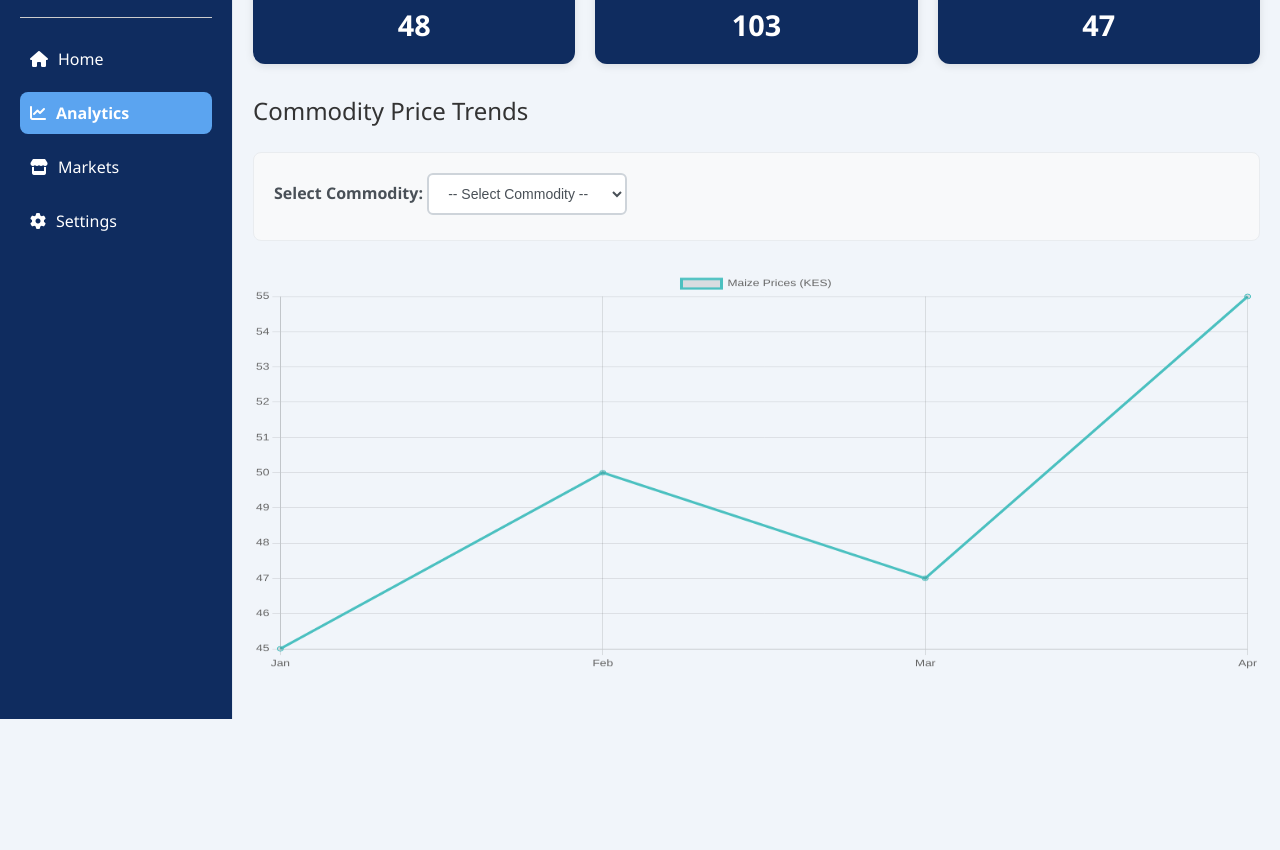
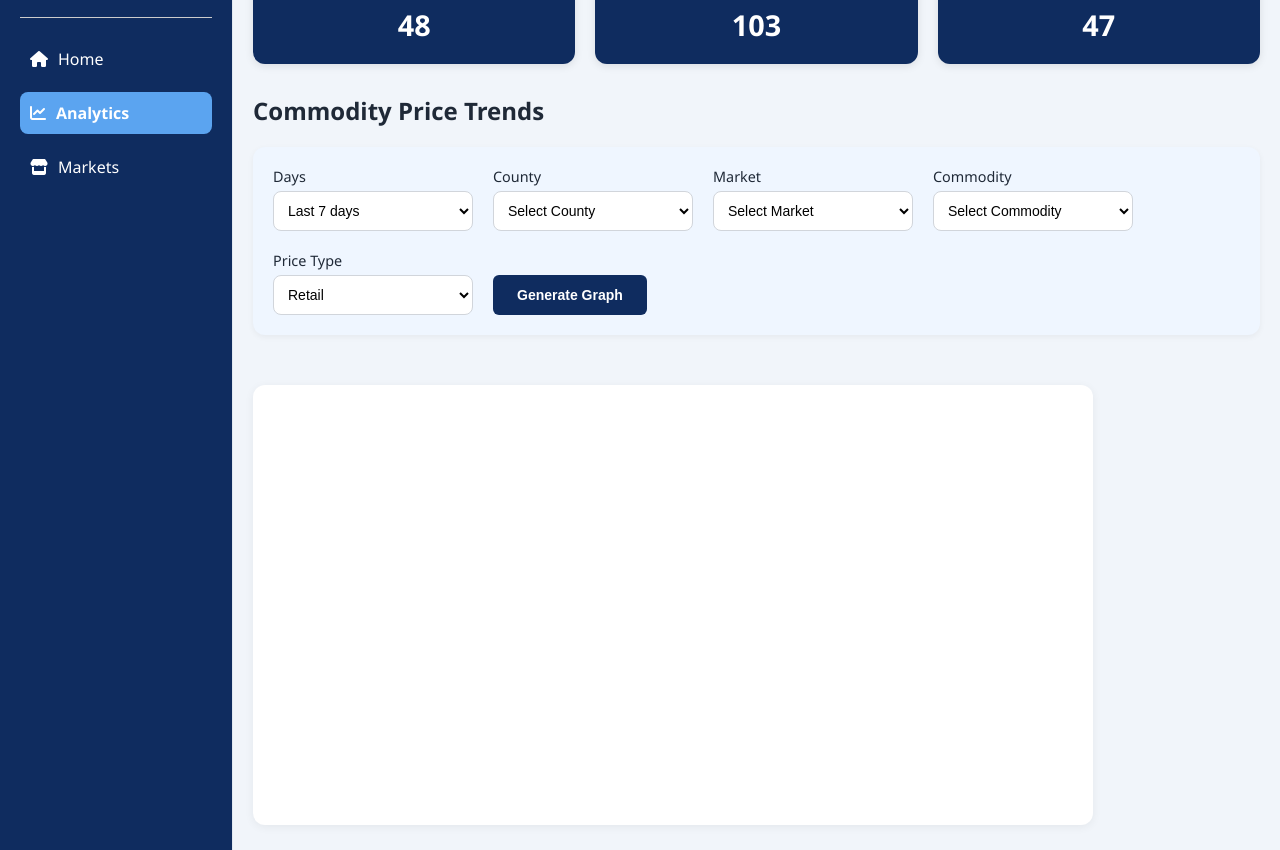
Before and after one commit to CynthiaGichuki/MaliYaLeo, a plain HTML site: page Dashboard/index.html in a window 1280 px wide. Both pictures are taken after a click on the item "Analytics". Shown: the part 81-931 px from the top of the page. Before the commit the page ends 800 px from the top, so only its background shows below. Drawn offline with nearby package versions, Linux system fonts and the light colour scheme.

Commit message:
feat: create analytics dashboard from history endpoint data

```diff
--- a/Dashboard/css/styles.css
+++ b/Dashboard/css/styles.css
@@ -1,7 +1,7 @@
 :root {
-  --primary-color: #0F2C5F;           /* Dark modern blue */
+  --primary-color: #0F2C5F;
   --primary-hover: #173C77;
-  --accent-color: #5BA4F0;            /* Pastel sky blue */
+  --accent-color: #5BA4F0;
   --accent-hover: #A8D0F7;
   --background-color: #F1F5FA;
   --highlight-color: #D8EAFE;
@@ -26,14 +26,13 @@ body {
 .sidebar {
   width: 15%;
   background: var(--primary-color);
-  color: #ffffff;
+  color: white;
   padding: 20px;
   border-right: 1px solid #e2e8f0;
 }
 
 .sidebar h1 {
   font-size: 1.8rem;
-  color: #ffffff;
   margin-bottom: 20px;
 }
 
@@ -57,12 +56,10 @@ body {
   align-items: center;
   gap: 10px;
   transition: background-color 0.3s;
-  color: #ffffff;
 }
 
 .sidebar ul li:hover {
-  background-color: var(--primary-color);
-  color: #ffffff;
+  background-color: var(--primary-hover);
 }
 
 .sidebar ul li.active {
@@ -96,7 +93,7 @@ header.search-header {
 }
 
 .summary-box {
- background: var(--primary-color);
+  background: var(--primary-color);
   color: white;
   flex: 1;
   padding: 20px;
@@ -155,7 +152,7 @@ form select {
 }
 
 form button {
-  padding: 10px;
+  padding: 15px;
   background-color: var(--primary-color);
   color: white;
   border: none;
@@ -165,6 +162,8 @@ form button {
   display: flex;
   justify-content: center;
   align-items: center;
+  align-self: center;
+  min-width: 150px;
 }
 
 form button:hover {
@@ -176,7 +175,6 @@ button.loading {
   cursor: not-allowed;
 }
 
-/* Spinner */
 .spinner {
   border: 4px solid var(--accent-hover);
   border-top: 4px solid var(--primary-color);
@@ -210,52 +208,72 @@ th {
 }
 
 .analytics-filters {
+  display: flex;
+  flex-wrap: wrap;
+  gap: 20px;
+  background: var(--form-bg);
+  border-radius: 12px;
+  padding: 20px;
+  box-shadow: 0 2px 6px rgba(0, 0, 0, 0.05);
   margin-bottom: 30px;
-  padding: 20px;
-  background: #f8f9fa;
-  border-radius: 8px;
-  border: 1px solid #e9ecef;
+  align-items: flex-end;
 }
 
-.analytics-filters label {
-  font-weight: 600;
-  margin-right: 15px;
-  color: #495057;
-  display: inline-block;
-  margin-bottom: 5px;
+.filter-group {
+  display: flex;
+  flex-direction: column;
+  flex: 1 1 200px;
+  max-width: 200px;
 }
 
-.analytics-filters select {
-  padding: 10px 15px;
-  border: 2px solid #ced4da;
+.filter-group label {
+  font-weight: 500;
+  margin-bottom: 5px;
+  font-size: 0.9rem;
+  color: var(--text-color);
+}
+
+.filter-group select {
+  padding: 10px;
+  border: 1px solid #d1d5db;
+  border-radius: 8px;
+  font-size: 14px;
+  background-color: white;
+  transition: border-color 0.3s, box-shadow 0.3s;
+}
+
+.filter-group select:focus {
+  border-color: var(--accent-color);
+  box-shadow: 0 0 0 3px rgba(91, 164, 240, 0.3);
+  outline: none;
+}
+
+.generate-btn {
+  padding: 12px 24px;
+  background-color: var(--primary-color);
+  color: white;
+  border: none;
   border-radius: 6px;
   font-size: 14px;
-  background-color: white;
-  color: #495057;
-  min-width: 200px;
-  transition: border-color 0.3s ease, box-shadow 0.3s ease;
+  font-weight: 600;
+  cursor: pointer;
+  transition: background-color 0.3s, transform 0.2s;
+  margin-top: 5px;
 }
 
-.analytics-filters select:focus {
-  outline: none;
-  border-color: #007bff;
-  box-shadow: 0 0 0 0.2rem rgba(0, 123, 255, 0.25);
-}
-
-.analytics-filters select:hover {
-  border-color: #adb5bd;
+.generate-btn:hover {
+  background-color: var(--primary-hover);
+  transform: translateY(-2px);
 }
 
 #marketChart {
   max-width: 100%;
   height: 400px !important;
+  background: white;
+  border-radius: 12px;
+  padding: 20px;
+  box-shadow: 0 2px 10px rgba(0,0,0,0.06);
   margin-top: 20px;
-}
-
-#analytics h2 {
-  margin-bottom: 25px;
-  color: #333;
-  font-weight: 300;
 }
 
 .markets-header {
--- a/Dashboard/index.html
+++ b/Dashboard/index.html
@@ -19,11 +19,10 @@
                 <li data-section="home"><i class="fa fa-home"></i> Home</li>
                 <li data-section="analytics"><i class="fa fa-chart-line"></i> Analytics</li>
                 <li data-section="markets"><i class="fa fa-store"></i> Markets</li>
-                <li><i class="fa fa-cog"></i> Settings</li>
+                <!-- <li><i class="fa fa-cog"></i> Settings</li> -->
             </ul>
         </div>
         <div class="content">
-
             <div class="dashboard-summary">
                 <div class="summary-box">
                     <h3>Total Commodities</h3>
@@ -40,7 +39,6 @@
             </div>
 
             <div id="home" class="section">
-
                 <section class="form-section">
                     <h2>Plan Your Market Budget</h2>
                     <form id="pricePredictionForm">
@@ -74,14 +72,48 @@
             <div id="analytics" class="section" style="display: none;">
                 <h2>Commodity Price Trends</h2>
                 <div class="analytics-filters">
-                    <label>Select Commodity:
+                    <div class="filter-group">
+                        <label for="analyticsDaysDropdown">Days</label>
+                        <select id="analyticsDaysDropdown">
+                            <option value="7">Last 7 days</option>
+                            <option value="30">Last 30 days</option>
+                            <option value="90">Last 90 days</option>
+                        </select>
+                    </div>
+
+                    <div class="filter-group">
+                        <label for="analyticsCountyDropdown">County</label>
+                        <select id="analyticsCountyDropdown">
+                            <option value="">Select County</option>
+                        </select>
+                    </div>
+
+                    <div class="filter-group">
+                        <label for="analyticsMarketDropdown">Market</label>
+                        <select id="analyticsMarketDropdown">
+                            <option value="">Select Market</option>
+                        </select>
+                    </div>
+
+                    <div class="filter-group">
+                        <label for="analyticsCommodityDropdown">Commodity</label>
                         <select id="analyticsCommodityDropdown">
-                            <option value="">-- Select Commodity --</option>
+                            <option value="">Select Commodity</option>
                         </select>
-                    </label>
                     </div>
+
+                    <div class="filter-group">
+                        <label for="priceType">Price Type</label>
+                        <select id="priceType">
+                            <option value="RetailUnitPrice">Retail</option>
+                            <option value="WholesaleUnitPrice">Wholesale</option>
+                        </select>
+                    </div>
+
+                    <button id="generateGraphBtn" class="generate-btn">Generate Graph</button>
+                </div>
+
                 <canvas id="marketChart" width="600" height="300"></canvas>
-
             </div>
 
             <div id="markets" class="section" style="display: none;">
@@ -115,27 +147,6 @@
             </div>
         </div>
     </div>
-    <script>
-        const ctx = document.getElementById('marketChart').getContext('2d');
-        const marketChart = new Chart(ctx, {
-            type: 'line',
-            data: {
-                labels: ['Jan', 'Feb', 'Mar', 'Apr'],
-                datasets: [{
-                    label: 'Maize Prices (KES)',
-                    data: [45, 50, 47, 55],
-                    borderColor: 'rgba(75, 192, 192, 1)',
-                    fill: false
-                }]
-            },
-            options: {
-                responsive: true,
-                plugins: {
-                    legend: { display: true }
-                }
-            }
-        });
-    </script>
 
     <!-- Section Toggle Logic -->
     <script>
@@ -212,26 +223,34 @@
             "West Pokot": ["Kapenguria", "Chepareria", "Sigor", "Ortum"]
         };
 
-        const countyDropdown = document.getElementById("countyDropdown");
-        const marketDropdown = document.getElementById("marketDropdown");
-
+        const countyDropdowns = [
+            document.getElementById("countyDropdown"),
+            document.getElementById("analyticsCountyDropdown")
+        ];
+        const marketDropdowns = [
+            document.getElementById("marketDropdown"),
+            document.getElementById("analyticsMarketDropdown")
+        ];
         // Populate county dropdown
         Object.keys(countyMarketMap).sort().forEach(county => {
+            countyDropdowns.forEach(dropdown => {
                 const option = document.createElement("option");
                 option.value = county;
                 option.textContent = county;
-            countyDropdown.appendChild(option);
+                dropdown.appendChild(option.cloneNode(true));
+            })
         });
 
         // Update markets when a county is selected
+        countyDropdowns.forEach((countyDropdown, index) => {
             countyDropdown.addEventListener("change", function () {
                 const selectedCounty = this.value;
                 const markets = countyMarketMap[selectedCounty] || [];
+                const marketDropdown = marketDropdowns[index];
 
                 // Clear previous market options
                 marketDropdown.innerHTML = '<option value="">-- Select Market --</option>';
 
-            // Populate markets for selected county
                 markets.forEach(market => {
                     const option = document.createElement("option");
                     option.value = market;
@@ -239,35 +258,43 @@
                     marketDropdown.appendChild(option);
                 });
             });
+        });
     </script>
 
     <script>
         let commodityMap = {};
-
         async function loadCommodityMap() {
             try {
                 const response = await fetch('commodity_map.json');
                 if (!response.ok) throw new Error("Failed to load commodity data");
-
                 commodityMap = await response.json();
             } catch (err) {
                 console.error("Error loading commodity map:", err);
             }
         }
 
-        async function setupCommodityDropdown() {
+        async function setupCommodityDropdowns() {
             await loadCommodityMap();
 
-            const countyDropdown = document.getElementById("countyDropdown");
-            const marketDropdown = document.getElementById("marketDropdown");
-            const commodityDropdown = document.getElementById("commodityDropdown");
+            const formPairs = [
+                {
+                    county: document.getElementById("countyDropdown"),
+                    market: document.getElementById("marketDropdown"),
+                    commodity: document.getElementById("commodityDropdown")
+                },
+                {
+                    county: document.getElementById("analyticsCountyDropdown"),
+                    market: document.getElementById("analyticsMarketDropdown"),
+                    commodity: document.getElementById("analyticsCommodityDropdown")
+                }
+            ];
 
+            formPairs.forEach(({ county, market, commodity }) => {
                 function updateCommodities() {
-                const selectedCounty = countyDropdown.value;
-                const selectedMarket = marketDropdown.value;
+                    const selectedCounty = county.value;
+                    const selectedMarket = market.value;
 
-                // Clear previous options
-                commodityDropdown.innerHTML = '<option value="">-- Select Commodity --</option>';
+                    commodity.innerHTML = '<option value="">-- Select Commodity --</option>';
 
                     if (
                         selectedCounty &&
@@ -276,36 +303,35 @@
                         commodityMap[selectedCounty][selectedMarket]
                     ) {
                         const commodities = commodityMap[selectedCounty][selectedMarket];
-
                         if (commodities.length > 0) {
-                        commodities.forEach(commodity => {
+                            commodities.forEach(commodityName => {
                                 const option = document.createElement("option");
-                            option.value = commodity;
-                            option.textContent = commodity;
-                            commodityDropdown.appendChild(option);
+                                option.value = commodityName;
+                                option.textContent = commodityName;
+                                commodity.appendChild(option);
                             });
                         } else {
                             const noOption = document.createElement("option");
                             noOption.value = "";
                             noOption.textContent = "NO COMMODITIES AVAILABLE FOR THIS MARKET";
                             noOption.disabled = true;
-                        commodityDropdown.appendChild(noOption);
+                            commodity.appendChild(noOption);
                         }
                     } else {
                         const noOption = document.createElement("option");
                         noOption.value = "";
                         noOption.textContent = "NO COMMODITIES AVAILABLE FOR THIS MARKET";
                         noOption.disabled = true;
-                    commodityDropdown.appendChild(noOption);
+                        commodity.appendChild(noOption);
                     }
                 }
 
-            // Update commodities when market or county changes
-            countyDropdown.addEventListener("change", updateCommodities);
-            marketDropdown.addEventListener("change", updateCommodities);
+                county.addEventListener("change", updateCommodities);
+                market.addEventListener("change", updateCommodities);
+            });
         }
 
-        setupCommodityDropdown();
+        setupCommodityDropdowns();
     </script>
 
     <script>
--- a/Dashboard/js/chart-setup.js
+++ b/Dashboard/js/chart-setup.js
@@ -1,80 +1,156 @@
 //Analytics functionality
-const analyticsCommodityDropdown = document.getElementById("analyticsCommodityDropdown");
+const countyDropdown = document.getElementById("analyticsCountyDropdown");
+const marketDropdown = document.getElementById("analyticsMarketDropdown");
+const commodityDropdown = document.getElementById("analyticsCommodityDropdown");
+const daysDropdown = document.getElementById("analyticsDaysDropdown");
+const priceTypeDropDown = document.getElementById("priceType");
+const generateGraphBtn = document.getElementById("generateGraphBtn");
 
-// Populate analytics commodity dropdown
-async function populateAnalyticsCommodities() {
-  await loadCommodityMap(); // global commodityMap
+let marketChart = null;
 
-  const uniqueCommodities = new Set();
 
-  Object.values(commodityMap).forEach(markets => {
-    Object.values(markets).forEach(commodities => {
-      if (Array.isArray(commodities)) {
-        commodities.forEach(c => uniqueCommodities.add(c));
-      }
-    });
+// Populate county dropdown
+Object.keys(countyMarketMap).sort().forEach(county => {
+  const option = document.createElement("option");
+  option.value = county;
+  option.textContent = county;
+  countyDropdown.appendChild(option);
 });
 
-  // Clear existing options except the default
-  analyticsCommodityDropdown.innerHTML = '<option value="">-- Select Commodity --</option>';
+// Populate markets based on selected county
+countyDropdown.addEventListener("change", () => {
+  const selectedCounty = countyDropdown.value;
+  const markets = countyMarketMap[selectedCounty] || [];
 
-  // Populate with sorted commodities
-  [...uniqueCommodities].sort().forEach(commodity => {
+  marketDropdown.innerHTML = '<option value="">-- Select Market --</option>';
+  markets.forEach(market => {
     const option = document.createElement("option");
-    option.value = commodity;
-    option.textContent = commodity;
-    analyticsCommodityDropdown.appendChild(option);
+    option.value = market;
+    option.textContent = market;
+    marketDropdown.appendChild(option);
+  });
+  // Clear commodity options too
+  commodityDropdown.innerHTML = '<option value="">-- Select Commodity --</option>';
+});
+
+// Populate commodity dropdown once county and market selected
+marketDropdown.addEventListener("change", async () => {
+  const county = countyDropdown.value;
+  const market = marketDropdown.value;
+
+  commodityDropdown.innerHTML = '<option value="">-- Select Commodity --</option>';
+  if (commodityMap[county] && commodityMap[county][market]) {
+    commodityMap[county][market].forEach(c => {
+      const option = document.createElement("option");
+      option.value = c;
+      option.textContent = c;
+      commodityDropdown.appendChild(option);
     });
   }
 
-// Fetch commodity trend data (replace with real API call later)
-async function fetchCommodityTrendData(commodity) {
-  // Simulate API delay
-  await new Promise(resolve => setTimeout(resolve, 300));
-
-  const months = ['Jan', 'Feb', 'Mar', 'Apr', 'May', 'Jun', 'Jul', 'Aug', 'Sep', 'Oct', 'Nov', 'Dec'];
-  const fakeData = {};
-
-  months.forEach(month => {
-    fakeData[month] = Math.floor(Math.random() * 100) + 50;
+  resetChart();
 });
 
-  return fakeData;
+// Fetch commodity trend data
+async function fetchCommodityTrendDataReal(county, market, commodity, days) {
+  const queryParams = new URLSearchParams({
+    county,
+    market,
+    commodity,
+    days
+  });
+
+  const response = await fetch(`https://maliyaleo.onrender.com/history?${queryParams.toString()}`);
+  if (!response.ok) {
+    throw new Error("Failed to fetch trend data");
   }
 
-// Handle commodity selection and update chart
-analyticsCommodityDropdown.addEventListener("change", async function () {
-  const selectedCommodity = this.value;
+  const json = await response.json();
+  return json;
+}
 
-  if (!selectedCommodity) {
-    // Reset chart if no commodity selected
+function resetChart() {
+  if (marketChart) {
     marketChart.data.labels = [];
-    marketChart.data.datasets[0].label = 'Select a commodity to view trends';
     marketChart.data.datasets[0].data = [];
+    marketChart.data.datasets[0].label = "No data yet";
     marketChart.update();
+  }
+}
+
+async function updateChart() {
+  const county = countyDropdown.value;
+  const market = marketDropdown.value;
+  const commodity = commodityDropdown.value;
+  const days = daysDropdown.value;
+  const priceType = priceTypeDropDown.value;
+
+  if (!county || !market || !commodity || !days || !priceType) {
+    console.warn("Missing input for chart update");
     return;
   }
 
  try {
-    //loading state
-    marketChart.data.datasets[0].label = `Loading ${selectedCommodity} data...`;
+    if (!marketChart) {
+      // Init chart if not already created
+      const ctx = document.getElementById("marketChart").getContext("2d");
+      marketChart = new Chart(ctx, {
+        type: "line",
+        data: {
+          labels: [],
+          datasets: [{
+            label: "Loading...",
+            data: [],
+            borderWidth: 2,
+            fill: false,
+            tension: 0.1
+          }]
+        },
+        options: {
+          responsive: true,
+          plugins: {
+            legend: {
+              display: true
+            }
+          },
+          scales: {
+            x: {
+              title: { display: true, text: 'Date' }
+            },
+            y: {
+              title: { display: true, text: 'Price (KES/kg)' },
+              beginAtZero: true
+            }
+          }
+        }
+      });
+    }
+
+    marketChart.data.datasets[0].label = `Loading ${commodity} data...`;
     marketChart.update();
 
-    // Fetch and update chart data
-    const trendData = await fetchCommodityTrendData(selectedCommodity);
-    const labels = Object.keys(trendData);
-    const dataPoints = Object.values(trendData);
+    const trendData = await fetchCommodityTrendDataReal(county, market, commodity, days);
+    const labels = trendData.data.map(entry => entry.Date);
+    const dataPoints = trendData.data.map(entry => entry[priceType]);
 
     marketChart.data.labels = labels;
-    marketChart.data.datasets[0].label = `${selectedCommodity} Prices (KES/kg)`;
+    marketChart.data.datasets[0].label = `${market} ${commodity} ${priceType === "RetailUnitPrice" ? "Retail" : "Wholesale"} Prices (KES/kg)`;
     marketChart.data.datasets[0].data = dataPoints;
     marketChart.update();
 
   } catch (error) {
-    console.error("Error fetching commodity data:", error);
-    marketChart.data.datasets[0].label = `Error loading ${selectedCommodity} data`;
+    console.error("Error updating chart:", error);
+    marketChart.data.datasets[0].label = `Error loading ${commodity} data`;
     marketChart.update();
   }
-});
+}
 
-populateAnalyticsCommodities();
+// Reset chart on changes but do not update automatically
+commodityDropdown.addEventListener("change", resetChart);
+daysDropdown.addEventListener("change", resetChart);
+priceTypeDropDown.addEventListener("change", resetChart);
+marketDropdown.addEventListener("change", resetChart);
+countyDropdown.addEventListener("change", resetChart);
+
+// only trigger update when user clicks the button
+generateGraphBtn?.addEventListener("click", updateChart);
```
Lines whose indentation alone changed are shown as unchanged.
